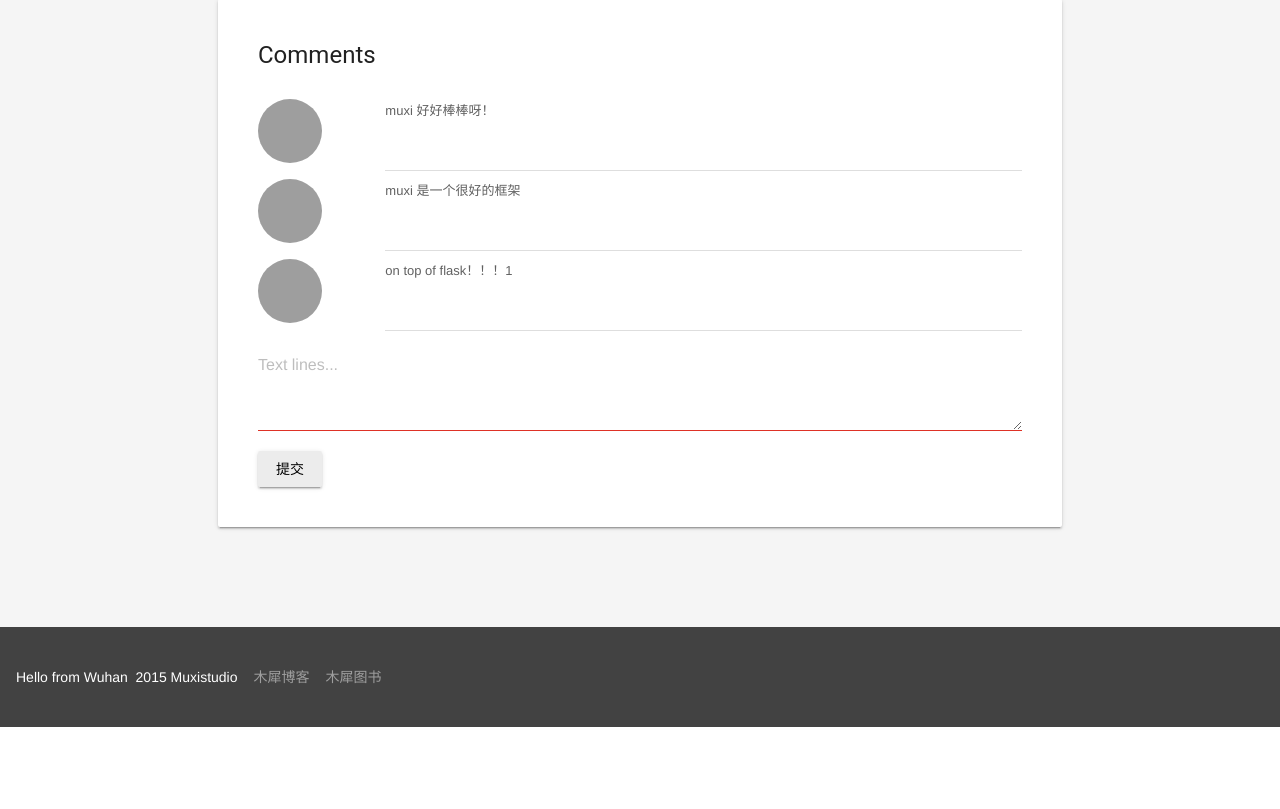
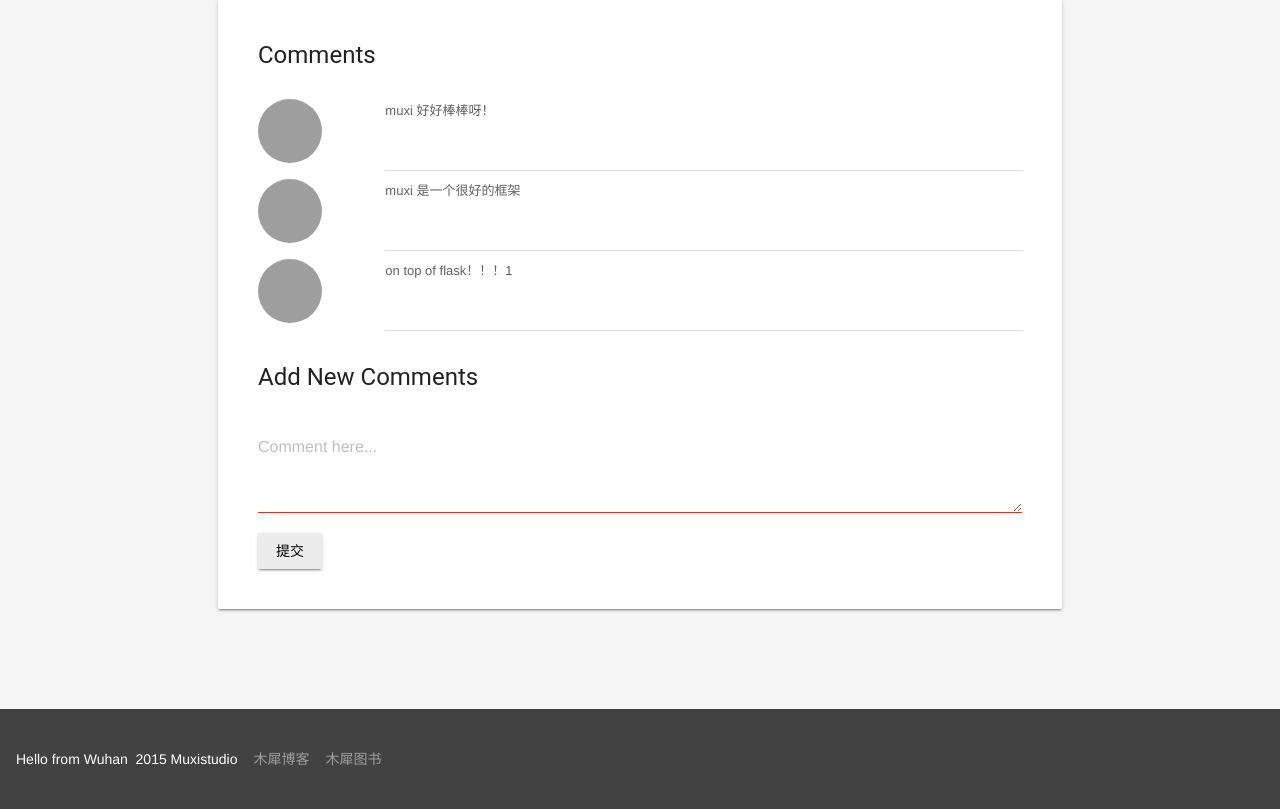
Before and after one commit to Muxi-X/muxi_site, a Flask app: page /share/view/1 in a window 1280 px wide. Shown: the part 644-1453 px from the top of the page. Before the commit the page ends 1371 px from the top, so only its background shows below. Run offline with Flask 2, Linux system fonts and the light colour scheme; a user stored in the database is signed in; data comes from the database, SQL or seed files in the repository; grey boxes are pictures that could not be loaded.

Commit message:
fix last commit

```diff
--- a/muxiwebsite/share/static/css/main.css
+++ b/muxiwebsite/share/static/css/main.css
@@ -228,4 +228,7 @@ margin-left: 20px;
 .comment_ta textarea{
   height: 71px;
 }
+.padding_t_30{
+  padding-top: 30px;
+}
 /*# sourceMappingURL=main.css.map */
--- a/muxiwebsite/share/templates/share_second.html
+++ b/muxiwebsite/share/templates/share_second.html
@@ -39,11 +39,12 @@
             </div>
             {% endfor %}
             {% if current_user.is_authenticated %}
+             <h4 class="mdl-cell mdl-cell--12-col second_comments_h4 padding_t_30">Add New Comments</h4>
             <form method="post" class="comment_form">
                 {{ form.hidden_tag() }}
                 <div class="mdl-textfield mdl-js-textfield comment_ta">
                     {{ form.comment(class="mdl-textfield__input") }}
-                    <label class="mdl-textfield__label" for="sample5">Text lines...</label>
+                    <label class="mdl-textfield__label" for="sample5">Comment here...</label>
                 </div>
                 {{ form.submit(class="mdl-button mdl-js-button mdl-js-ripple-effect mdl-button--raised",value="提交")}}
             </form>
```
